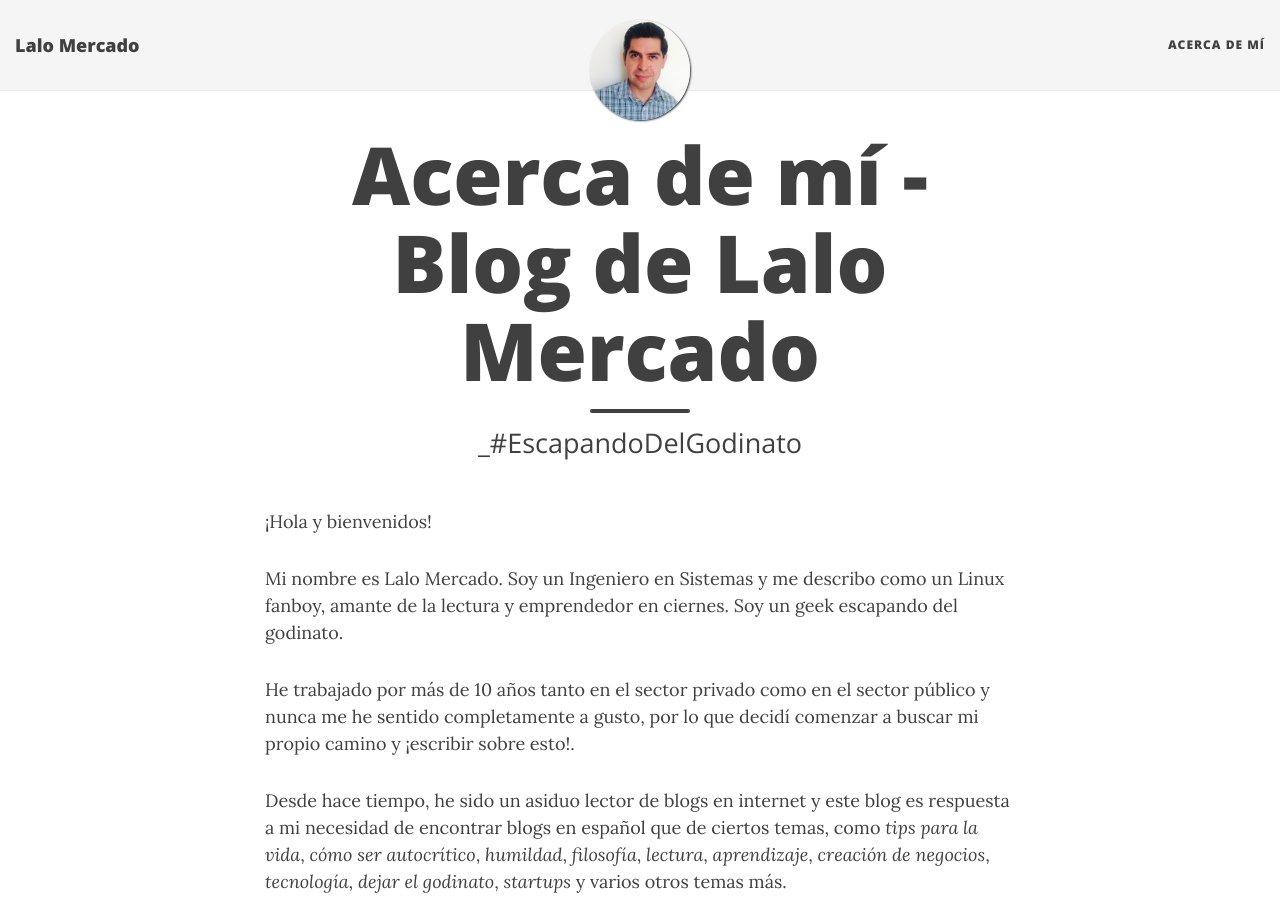
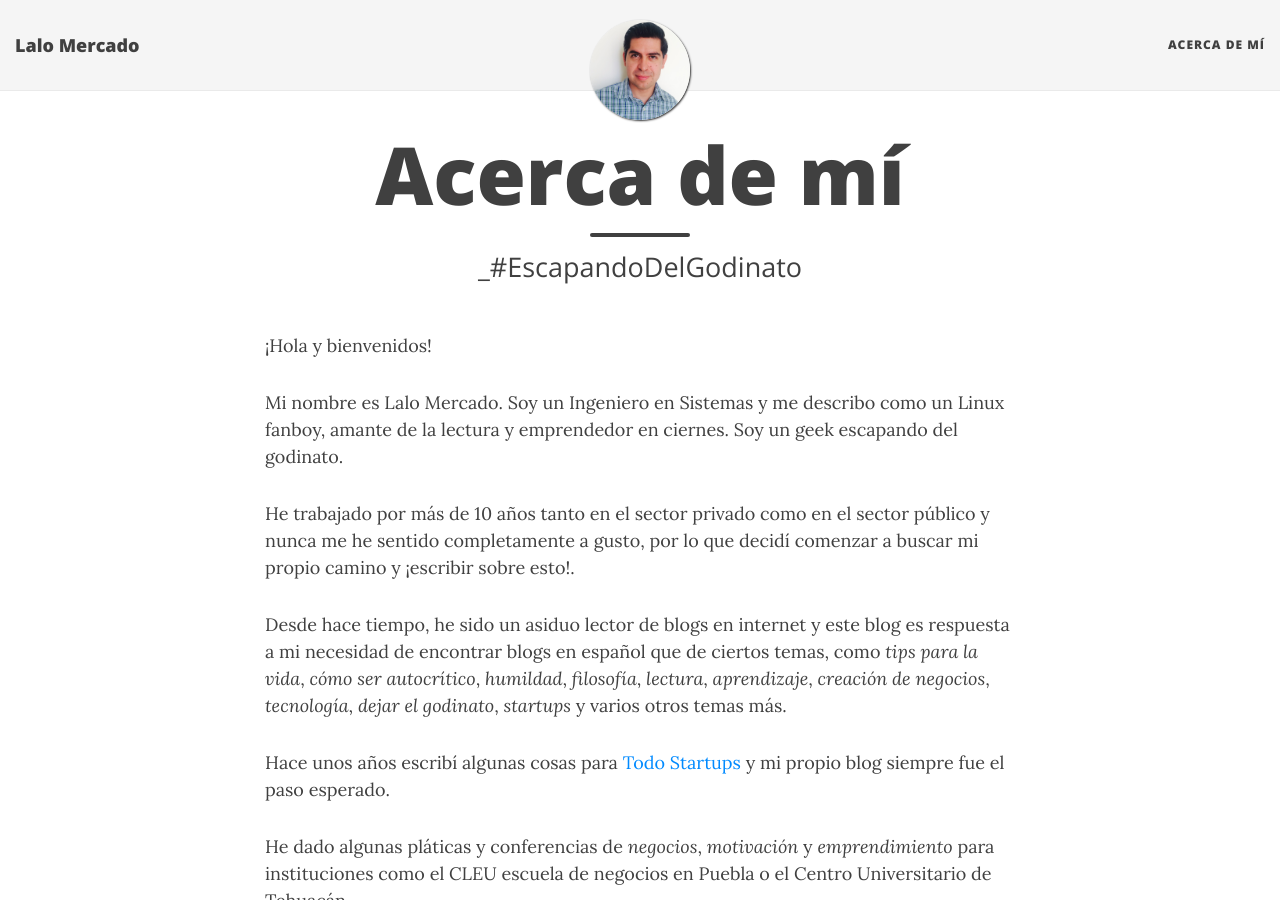
Before and after one commit to lalomergo/lalomergo.github.io, a Jekyll site: the page built from aboutme.md, in a window 1280 px wide and 900 px high. Built offline with Jekyll 4.4.1, drawn with Linux system fonts in a browser that asks for light colours; nearby versions of some CDN libraries.

Commit message:
Updated about.md

```diff
--- a/aboutme.md
+++ b/aboutme.md
@@ -1,6 +1,6 @@
 ---
 layout: page
-title: Acerca de mí - Blog de Lalo Mercado
+title: Acerca de mí
 subtitle: _#EscapandoDelGodinato
 ---
 
```
